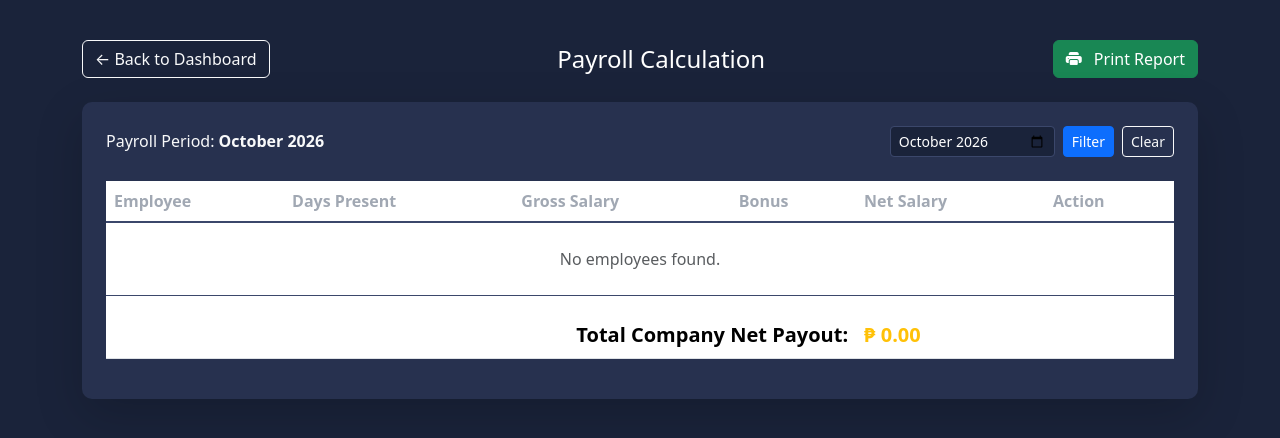
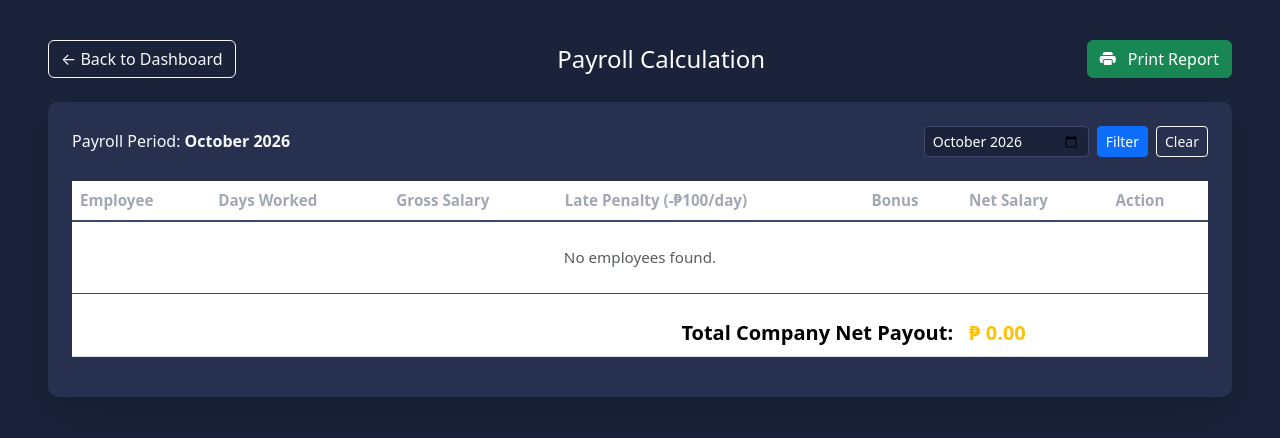
Before and after one commit to Aizen0303/hotel-payroll-system, a PHP site: page /pages/payroll.php in a window 1280 px wide. Shown: the top 438 px of the page. Run offline with PHP 8.4, Linux system fonts and the light colour scheme; the visitor is signed in with stand-in values (Sample User, id 1); data that the repository does not hold is empty.

Commit message:
Add automated late penalty deductions to payroll calculation

```diff
--- a/pages/payroll.php
+++ b/pages/payroll.php
@@ -10,9 +10,10 @@ if (!isset($_SESSION['user_id'])) {
 
 $filter_month = isset($_GET['month_filter']) ? $_GET['month_filter'] : date('Y-m');
 
-// Core Payroll Engine: Now includes a subquery to fetch the bonus for the specific month
+// Core Payroll Engine: Now counts both Present and Late as worked days, and isolates Late days for deductions
 $sql = "SELECT e.id, e.first_name, e.last_name, e.department, e.basic_daily_rate,
-               (SELECT COUNT(id) FROM attendance WHERE employee_id = e.id AND status = 'Present' AND DATE_FORMAT(attendance_date, '%Y-%m') = :filter_month) as days_present,
+               (SELECT COUNT(id) FROM attendance WHERE employee_id = e.id AND status IN ('Present', 'Late') AND DATE_FORMAT(attendance_date, '%Y-%m') = :filter_month) as days_worked,
+               (SELECT COUNT(id) FROM attendance WHERE employee_id = e.id AND status = 'Late' AND DATE_FORMAT(attendance_date, '%Y-%m') = :filter_month) as days_late,
                (SELECT COALESCE(amount, 0) FROM bonuses WHERE employee_id = e.id AND bonus_month = :filter_month) as bonus
         FROM employees e
         ORDER BY e.first_name ASC";
@@ -31,16 +32,17 @@ $payroll_data = $stmt->fetchAll(PDO::FETCH_ASSOC);
     <style>
         body { background-color: #1a233a; color: #fff; padding: 40px 0; }
         .card { background-color: #27314f; border: none; border-radius: 10px; }
-        .table { color: #fff; vertical-align: middle; }
+        .table { color: #fff; vertical-align: middle; font-size: 0.95rem; }
         .table thead th { border-bottom: 2px solid #3b476b; color: #a1a8b3; }
         .table td { border-bottom: 1px solid #3b476b; }
         .salary-highlight { font-weight: bold; color: #28a745; }
         .net-highlight { font-weight: bold; color: #ffc107; font-size: 1.1rem; }
+        .deduction { color: #dc3545; }
         .modal-content { background-color: #27314f; color: #fff; border: 1px solid #3b476b; }
     </style>
 </head>
 <body>
-    <div class="container">
+    <div class="container-fluid px-5">
         <div class="d-flex justify-content-between align-items-center mb-4">
             <a href="../index.php" class="btn btn-outline-light">&larr; Back to Dashboard</a>
             <h4 class="m-0">Payroll Calculation</h4>
@@ -63,12 +65,14 @@ $payroll_data = $stmt->fetchAll(PDO::FETCH_ASSOC);
                 </form>
             </div>
 
+            <div class="table-responsive">
                 <table class="table table-hover mt-2">
                     <thead>
                         <tr>
                             <th>Employee</th>
-                        <th>Days Present</th>
+                            <th>Days Worked</th>
                             <th>Gross Salary</th>
+                            <th>Late Penalty (-₱100/day)</th>
                             <th>Bonus</th>
                             <th>Net Salary</th>
                             <th>Action</th>
@@ -77,18 +81,32 @@ $payroll_data = $stmt->fetchAll(PDO::FETCH_ASSOC);
                     <tbody>
                         <?php
                         $total_company_payroll = 0;
+                        $penalty_rate = 100.00; // Deduct 100 pesos per late day
+
                         if (count($payroll_data) > 0):
                             foreach ($payroll_data as $emp):
-                            $gross_salary = $emp['basic_daily_rate'] * $emp['days_present'];
+                                // The Math Engine
+                                $gross_salary = $emp['basic_daily_rate'] * $emp['days_worked'];
+                                $late_deduction = $emp['days_late'] * $penalty_rate;
                                 $bonus = $emp['bonus'];
-                            $net_salary = $gross_salary + $bonus;
 
+                                // Final Calculation
+                                $net_salary = $gross_salary + $bonus - $late_deduction;
                                 $total_company_payroll += $net_salary;
                         ?>
                             <tr>
                                 <td class="fw-bold"><?php echo htmlspecialchars($emp['first_name'] . ' ' . $emp['last_name']); ?></td>
-                            <td><span class="badge bg-primary rounded-pill"><?php echo $emp['days_present']; ?></span></td>
+                                <td>
+                                    <span class="badge bg-primary rounded-pill"><?php echo $emp['days_worked']; ?></span>
+                                </td>
                                 <td>₱ <?php echo number_format($gross_salary, 2); ?></td>
+                                <td class="deduction">
+                                    <?php if($emp['days_late'] > 0): ?>
+                                        - ₱ <?php echo number_format($late_deduction, 2); ?> <small class="text-muted">(<?php echo $emp['days_late']; ?>x)</small>
+                                    <?php else: ?>
+                                        ₱ 0.00
+                                    <?php endif; ?>
+                                </td>
                                 <td class="text-info">+ ₱ <?php echo number_format($bonus, 2); ?></td>
                                 <td class="net-highlight">₱ <?php echo number_format($net_salary, 2); ?></td>
                                 <td>
@@ -98,7 +116,7 @@ $payroll_data = $stmt->fetchAll(PDO::FETCH_ASSOC);
                                 </td>
                             </tr>
 
-                        <!-- Bonus Modal for this Employee -->
+                            <!-- Bonus Modal -->
                             <div class="modal fade" id="bonusModal<?php echo $emp['id']; ?>" tabindex="-1">
                                 <div class="modal-dialog">
                                     <div class="modal-content">
@@ -110,11 +128,9 @@ $payroll_data = $stmt->fetchAll(PDO::FETCH_ASSOC);
                                             <div class="modal-body border-0 text-start">
                                                 <input type="hidden" name="employee_id" value="<?php echo $emp['id']; ?>">
                                                 <input type="hidden" name="bonus_month" value="<?php echo htmlspecialchars($filter_month); ?>">
-
                                                 <div class="mb-3">
                                                     <label class="form-label">Performance Bonus Amount (₱)</label>
                                                     <input type="number" step="0.01" min="0" name="amount" class="form-control" value="<?php echo $bonus; ?>" required>
-                                                <small class="text-muted">This will be added to their Gross Salary for <?php echo date('F Y', strtotime($filter_month)); ?>.</small>
                                                 </div>
                                             </div>
                                             <div class="modal-footer border-0">
@@ -130,19 +146,20 @@ $payroll_data = $stmt->fetchAll(PDO::FETCH_ASSOC);
                         else:
                         ?>
                             <tr>
-                            <td colspan="6" class="text-center py-4 text-muted">No employees found.</td>
+                                <td colspan="7" class="text-center py-4 text-muted">No employees found.</td>
                             </tr>
                         <?php endif; ?>
                     </tbody>
                     <tfoot>
                         <tr>
-                        <th colspan="4" class="text-end fs-5 pt-4">Total Company Net Payout:</th>
+                            <th colspan="5" class="text-end fs-5 pt-4">Total Company Net Payout:</th>
                             <th colspan="2" class="fs-5 pt-4 text-warning">₱ <?php echo number_format($total_company_payroll, 2); ?></th>
                         </tr>
                     </tfoot>
                 </table>
             </div>
         </div>
+    </div>
     <script src="https://cdn.jsdelivr.net/npm/bootstrap@5.3.3/dist/js/bootstrap.bundle.min.js"></script>
 </body>
 </html>
```
Lines whose indentation alone changed are shown as unchanged.
